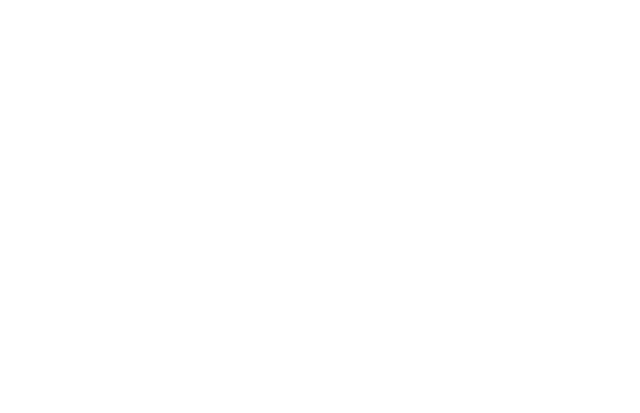
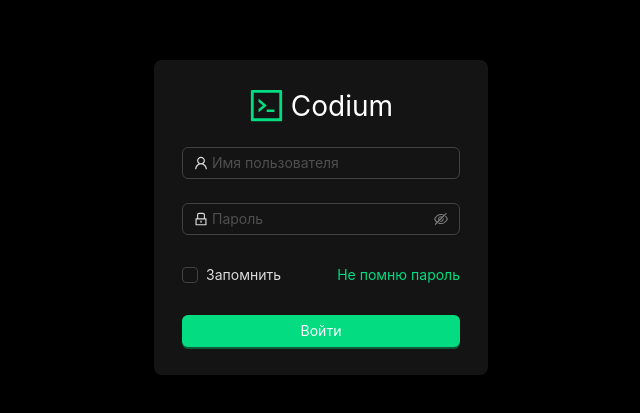
Before and after one commit to petrkoval/social-network-front, a React (Vite) app: page /authentication in a window 1280 px wide. Before the commit this address had no page. Shown: the part 183-596 px from the top of the page, without its empty margins (319-959 px from the left). Built offline with nearby package versions, Linux system fonts and the light colour scheme.

Commit message:
create authentication-page and form; border-radius sidebar; add justify prop in logo component; change name to 'codium'

```diff
--- a/src/app/routes/app-routes.tsx
+++ b/src/app/routes/app-routes.tsx
@@ -1,6 +1,7 @@
 import {Route, Routes, useLocation} from "react-router-dom";
 import {AppLayout} from "@app/layout";
 import App from "@app/app.tsx";
+import {AuthenticationPage} from "@pages/authentication-page";
 
 export function AppRoutes() {
 	const location = useLocation();
@@ -10,6 +11,7 @@
 			<Route path="/" element={<AppLayout/>}>
 				<Route index element={<App/>}/>
 			</Route>
+			<Route path="/authentication" element={<AuthenticationPage/>}/>
 		</Routes>
 	)
 }
--- /dev/null
+++ b/src/pages/authentication-page/index.ts
@@ -0,0 +1 @@
+export * from "./ui/authentication-page";
--- /dev/null
+++ b/src/pages/authentication-page/style/authentication.scss
@@ -0,0 +1,9 @@
+.authentication {
+	display: flex;
+	align-items: center;
+	justify-content: center;
+
+	&__form {
+		padding: 2rem;
+	}
+}
--- /dev/null
+++ b/src/pages/authentication-page/ui/authentication-page.tsx
@@ -0,0 +1,65 @@
+import {Button, Checkbox, Flex, Form, Input, theme} from "antd";
+
+import "../style/authentication.scss";
+import {LockOutlined, UserOutlined} from "@ant-design/icons";
+import {Link} from "react-router-dom";
+import {Logo} from "@shared/ui/logo";
+
+interface FieldType {
+	username: string;
+	password: string;
+	remember: boolean;
+}
+
+export function AuthenticationPage() {
+	const {token: {colorBgContainer, borderRadiusLG, colorBgBase}} = theme.useToken();
+
+	return (
+		<div className="authentication" style={{backgroundColor: colorBgBase, minHeight: "100dvh"}}>
+			<Form className="authentication__form" style={{
+				backgroundColor: colorBgContainer,
+				borderRadius: borderRadiusLG,
+			}}>
+				<Form.Item>
+					<Logo justify="center"/>
+				</Form.Item>
+
+				<Form.Item<FieldType>
+					name="username"
+					rules={[{required: true, message: "Имя пользователя обязательно"}]}
+				>
+					<Input prefix={<UserOutlined/>} placeholder="Имя пользователя"/>
+				</Form.Item>
+
+				<Form.Item<FieldType>
+					name="password"
+					rules={[{required: true, message: "Пароль обязателен"}]}
+				>
+					<Input.Password prefix={<LockOutlined/>} placeholder="Пароль"/>
+				</Form.Item>
+
+				<Form.Item>
+					<Flex justify="space-between" align="center">
+						<Form.Item<FieldType>
+							name="remember"
+							valuePropName="checked"
+							noStyle
+						>
+							<Checkbox>Запомнить</Checkbox>
+						</Form.Item>
+
+						<Link to="/">
+							Не помню пароль
+						</Link>
+					</Flex>
+				</Form.Item>
+
+				<Form.Item<FieldType> noStyle>
+					<Button block type="primary" htmlType="submit">
+						Войти
+					</Button>
+				</Form.Item>
+			</Form>
+		</div>
+	)
+}
--- a/src/shared/ui/logo/ui/logo.tsx
+++ b/src/shared/ui/logo/ui/logo.tsx
@@ -3,14 +3,20 @@
 
 import "../style/logo.scss";
 
-export function Logo() {
+interface Props {
+	justify: string;
+}
+
+export function Logo({ justify }: Props) {
 	const {token: {colorPrimary, colorTextBase}} = theme.useToken();
 
 	return (
 		<div className="logo" style={{
 			display: "flex",
 			alignItems: "flex-end",
-			gap: ".5rem"
+			justifyContent: justify,
+			gap: ".5rem",
+			userSelect: "none",
 		}}>
 			<CodeOutlined className="logo__icon" style={{fontSize: "2.5rem", color: colorPrimary}}/>
 			<span className="logo__text" style={{
@@ -18,7 +24,7 @@
 				fontSize: "2rem",
 				color: colorTextBase
 			}}>
-				Network
+				Codium
 			</span>
 		</div>
 	)
--- a/src/widgets/sidebar/ui/sidebar.tsx
+++ b/src/widgets/sidebar/ui/sidebar.tsx
@@ -2,7 +2,7 @@
 import Sider from "antd/es/layout/Sider";
 
 export function Sidebar() {
-	const {token: {colorBgContainer}} = theme.useToken();
+	const {token: {colorBgContainer, borderRadiusLG}} = theme.useToken();
 
 	const items: MenuProps['items'] = Array(10).fill(0).map((_, i) => ({
 		key: i,
@@ -10,8 +10,9 @@
 	}));
 
 	return (
-		<Sider style={{backgroundColor: colorBgContainer}}>
+		<Sider style={{backgroundColor: colorBgContainer, borderRadius: borderRadiusLG}}>
 			<Menu
+				style={{borderRadius: borderRadiusLG}}
 				items={items}
 				mode="inline"
 			/>
```
Also changed, not shown: src/pages/index.ts (deleted).
